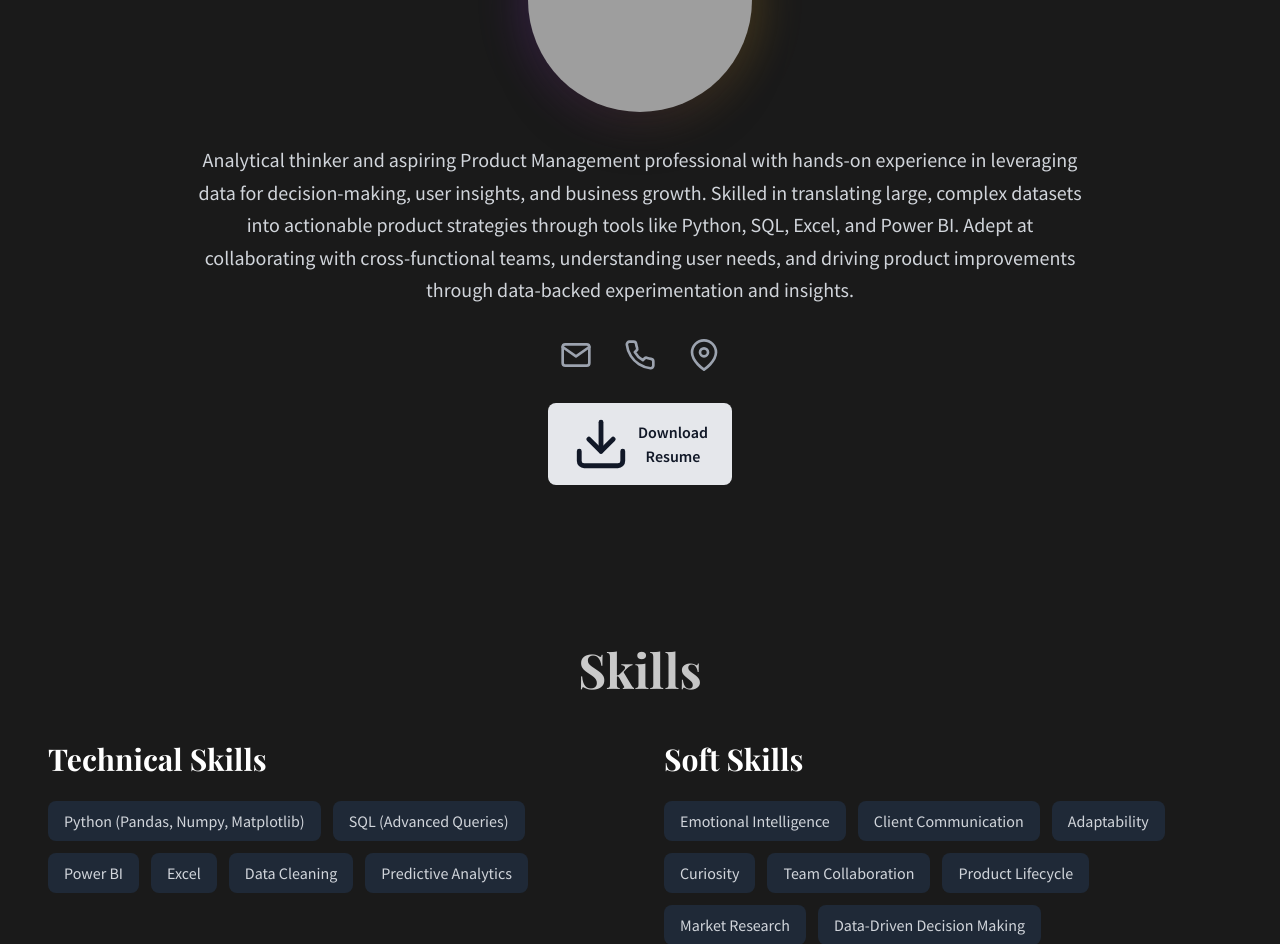
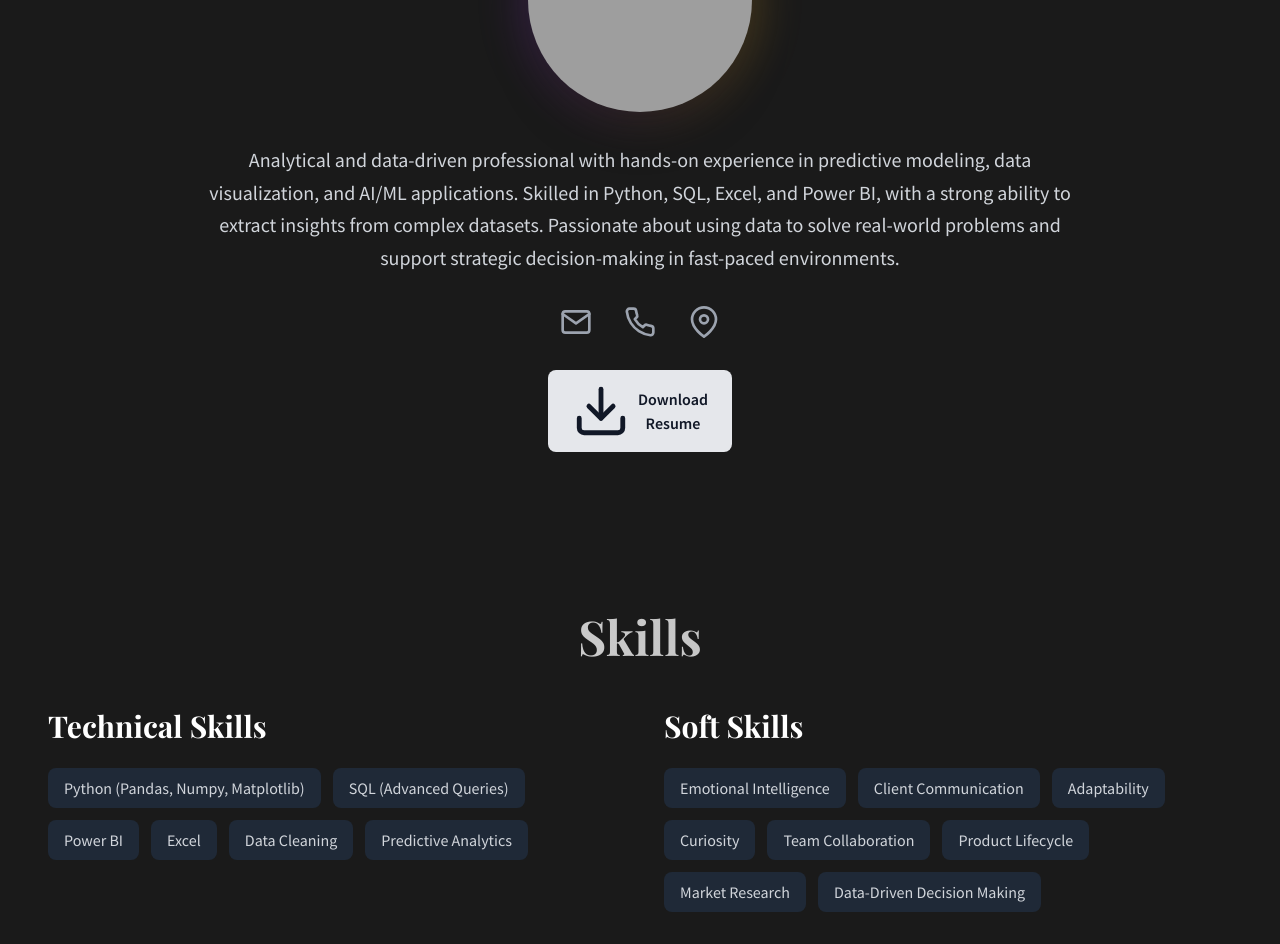
Before and after one commit to iyashraj17/Portfolio, a React (Create React App) app: page / in a window 1280 px wide. Shown: the part 1088-2032 px from the top of the page. Built offline with nearby package versions, Linux system fonts and the light colour scheme; grey boxes are pictures that could not be loaded.

Commit message:
Updated About Section

```diff
--- a/src/App.js
+++ b/src/App.js
@@ -18,7 +18,7 @@ const resumeData = {
     location: "Kanpur, Uttar Pradesh, India",
     email: "rathoresinghyashraj17@gmail.com",
     phone: "+91-6387175894",
-    bio: "Analytical thinker and aspiring Product Management professional with hands-on experience in leveraging data for decision-making, user insights, and business growth. Skilled in translating large, complex datasets into actionable product strategies through tools like Python, SQL, Excel, and Power BI. Adept at collaborating with cross-functional teams, understanding user needs, and driving product improvements through data-backed experimentation and insights.",
+    bio: "Analytical and data-driven professional with hands-on experience in predictive modeling, data visualization, and AI/ML applications. Skilled in Python, SQL, Excel, and Power BI, with a strong ability to extract insights from complex datasets. Passionate about using data to solve real-world problems and support strategic decision-making in fast-paced environments.",
     skills: {
         technical: ["Python (Pandas, Numpy, Matplotlib)", "SQL (Advanced Queries)", "Power BI", "Excel", "Data Cleaning", "Predictive Analytics"],
         soft: ["Emotional Intelligence", "Client Communication", "Adaptability", "Curiosity", "Team Collaboration", "Product Lifecycle", "Market Research", "Data-Driven Decision Making"]
```
